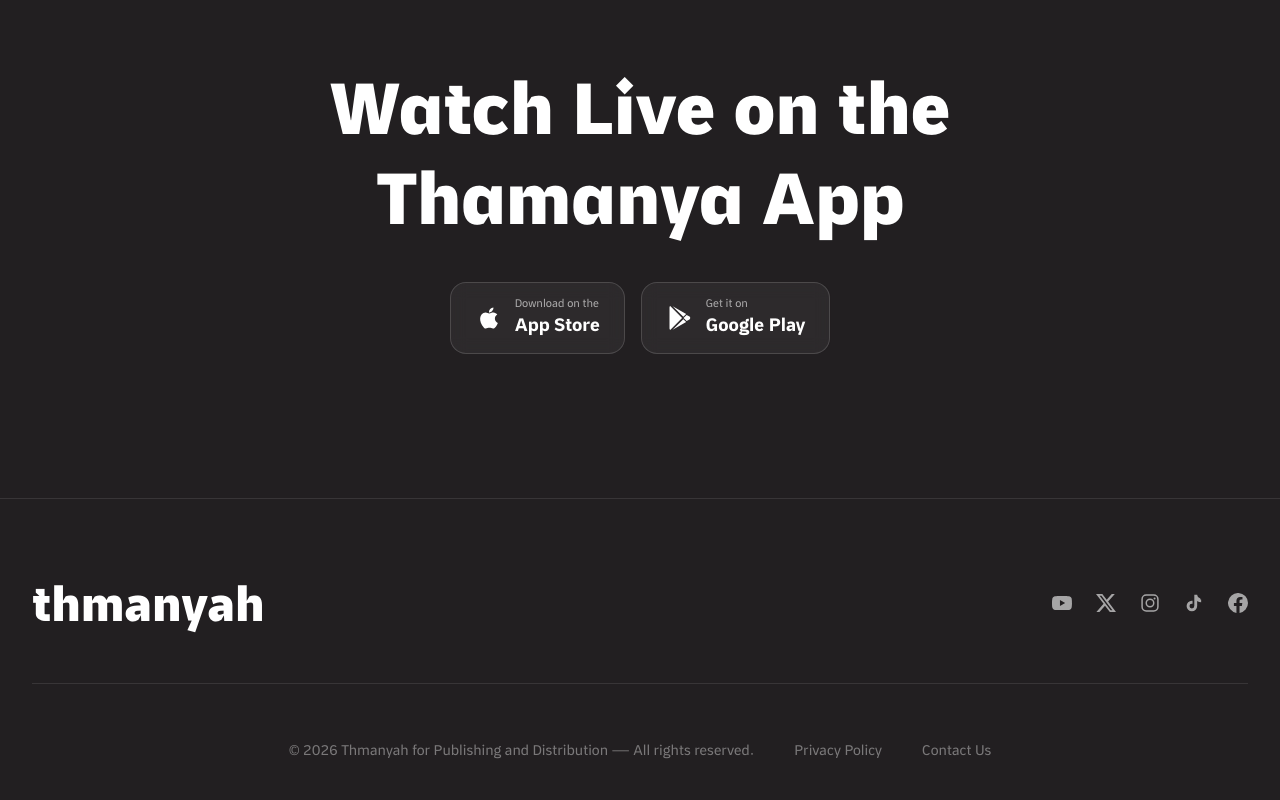
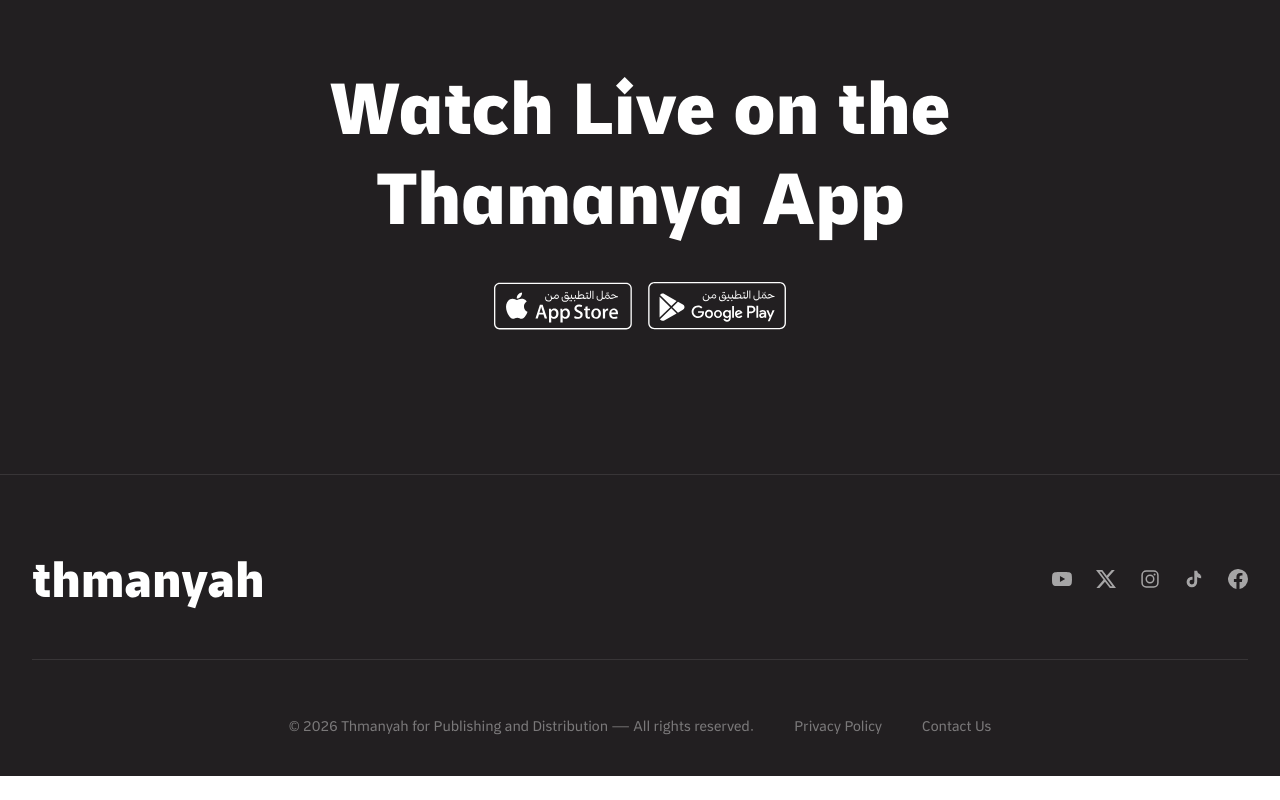
Before and after one commit to karimsoliman7/esports-world-cup-landing, a Next.js app: page /en in a window 1280 px wide. Shown: the part 8155-8955 px from the top of the page. After the commit the page ends 8931 px from the top, so only its background shows below. Built offline with nearby package versions, Linux system fonts and the light colour scheme.

Commit message:
Use official Arabic App Store / Google Play badges in footer
Co-Authored-By: Claude Fable 5 <noreply@anthropic.com>

```diff
--- a/components/Footer.tsx
+++ b/components/Footer.tsx
@@ -20,16 +20,20 @@ export default function Footer({
           {dict.closingTitle}
         </h2>
         <div className="mt-10 flex flex-wrap items-center justify-center gap-4">
-          <StoreBadge
-            top={dict.appStore}
-            name={dict.appStoreName}
-            icon={<AppleIcon />}
-          />
-          <StoreBadge
-            top={dict.googlePlay}
-            name={dict.googlePlayName}
-            icon={<PlayStoreIcon />}
-          />
+          <a href="#" className="transition-opacity hover:opacity-80">
+            <img
+              src="/badges/app-store.svg"
+              alt={`${dict.appStore} ${dict.appStoreName}`}
+              className="h-12 w-auto"
+            />
+          </a>
+          <a href="#" className="transition-opacity hover:opacity-80">
+            <img
+              src="/badges/google-play.svg"
+              alt={`${dict.googlePlay} ${dict.googlePlayName}`}
+              className="h-12 w-auto"
+            />
+          </a>
         </div>
       </Reveal>
 
@@ -76,31 +80,6 @@ export default function Footer({
   );
 }
 
-function StoreBadge({
-  top,
-  name,
-  icon,
-}: {
-  top: string;
-  name: string;
-  icon: React.ReactNode;
-}) {
-  return (
-    <a
-      href="#"
-      className="flex items-center gap-3 rounded-2xl border border-white/15 bg-white/5 px-6 py-3.5 backdrop-blur transition-all hover:border-white/40 hover:bg-white/10"
-    >
-      <span className="[&>svg]:size-7">{icon}</span>
-      <span className="text-start leading-tight">
-        <span className="block text-[11px] text-white/60">{top}</span>
-        <span className="block text-lg font-bold" dir="ltr">
-          {name}
-        </span>
-      </span>
-    </a>
-  );
-}
-
 function SocialLink({
   href,
   label,
@@ -131,20 +110,6 @@ function FacebookIcon() {
   );
 }
 
-function AppleIcon() {
-  return (
-    <svg viewBox="0 0 24 24" fill="currentColor">
-      <path d="M17.05 20.28c-.98.95-2.05.8-3.08.35-1.09-.46-2.09-.48-3.24 0-1.44.62-2.2.44-3.06-.35C2.79 15.25 3.51 7.59 9.05 7.31c1.35.07 2.29.74 3.08.8 1.18-.24 2.31-.93 3.57-.84 1.51.12 2.65.72 3.4 1.8-3.12 1.87-2.38 5.98.48 7.13-.57 1.5-1.31 2.99-2.54 4.09l.01-.01zM12.03 7.25c-.15-2.23 1.66-4.07 3.74-4.25.29 2.58-2.34 4.5-3.74 4.25z" />
-    </svg>
-  );
-}
-function PlayStoreIcon() {
-  return (
-    <svg viewBox="0 0 24 24" fill="currentColor">
-      <path d="M3.61 1.81 13.79 12 3.61 22.19c-.38-.2-.61-.6-.61-1.09V2.9c0-.49.23-.89.61-1.09zM14.85 13.06l2.44 2.44-11.6 6.5 9.16-8.94zM20.16 10.81c.79.44.79 1.94 0 2.38l-2.47 1.38-2.65-2.57 2.65-2.57 2.47 1.38zM5.69 2 17.29 8.5l-2.44 2.44L5.69 2z" />
-    </svg>
-  );
-}
 function XIcon() {
   return (
     <svg viewBox="0 0 24 24" fill="currentColor">
```
Also changed, not shown: public/badges/app-store.svg (added), public/badges/google-play.svg (added).
